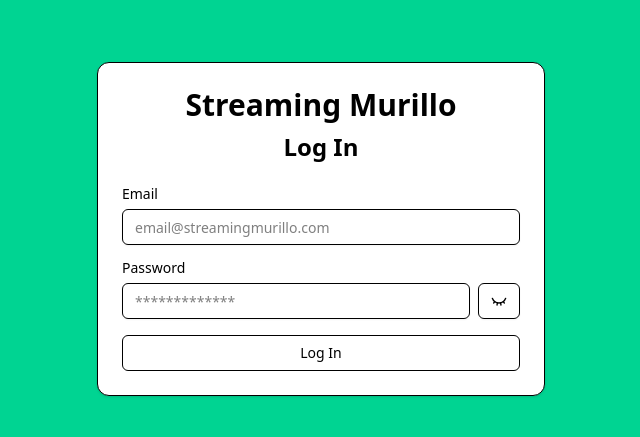
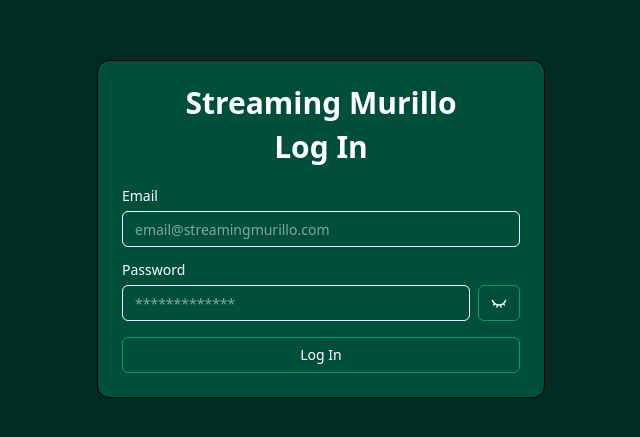
Before and after one commit to diegomurillocorrea/streaming, a Next.js app: page /login in a window 1280 px wide. Shown: the part 171-608 px from the top of the page, without its empty margins (319-959 px from the left). Built offline with nearby package versions, Linux system fonts and the light colour scheme; no server answers.

Commit message:
✅ Make adjustments to login and admin side bar

```diff
--- a/app/login/page.jsx
+++ b/app/login/page.jsx
@@ -53,16 +53,14 @@ export default function LoginPage() {
     };
 
     return (
-        <div className="min-h-screen flex items-center justify-center bg-emerald-400 px-4">
-            <Card className="w-full max-w-md bg-white">
-                <CardHeader>
-                    <CardTitle className="text-3xl text-center">
-                        Streaming Murillo
-                    </CardTitle>
-                    <CardTitle className="text-2xl text-center">Log In</CardTitle>
+        <div className="min-h-screen flex items-center justify-center bg-emerald-950 text-emerald px-4">
+            <Card className="w-full max-w-md bg-emerald-900 ">
+                <CardHeader className="text-white">
+                    <CardTitle className="text-3xl text-center">Streaming Murillo</CardTitle>
+                    <CardTitle className="text-3xl text-center">Log In</CardTitle>
                 </CardHeader>
 
-                <CardContent>
+                <CardContent className="text-white">
                     <form className="space-y-4" onSubmit={handleLogin}>
                         <div className="space-y-2">
                             <Label htmlFor="email">Email</Label>
@@ -94,7 +92,7 @@ export default function LoginPage() {
                                     variant="outline"
                                     disabled={loading}
                                     onClick={() => setShowPass((v) => !v)}
-                                    className="whitespace-nowrap cursor-pointer hover:bg-black hover:text-white duration-300"
+                                    className="whitespace-nowrap cursor-pointer border-emerald-400/60 hover:bg-black hover:border-black hover:text-white duration-300"
                                 >
                                     {showPass ? <LuEye /> : <LuEyeClosed />}
                                 </Button>
@@ -108,7 +106,7 @@ export default function LoginPage() {
                         <Button
                             type="submit"
                             disabled={loading}
-                            className="w-full border border-black cursor-pointer hover:bg-black hover:text-white duration-300"
+                            className="w-full border border-emerald-400/60 cursor-pointer hover:bg-black hover:text-white hover:border-black duration-300"
                         >
                             {loading ? "Logging in..." : "Log In"}
                         </Button>
--- a/components/interface/AdminSidebar.jsx
+++ b/components/interface/AdminSidebar.jsx
@@ -43,9 +43,14 @@ export default function AdminSidebar() {
     return (
         <aside className="h-screen sticky top-0 bg-emerald-950 border-r border-emerald-800 w-[15%] min-w-[220px] flex flex-col">
             <div className="px-4 py-4 border-b border-emerald-800">
-                <p className="text-xs font-semibold uppercase tracking-wide text-emerald-300">
-                    Streaming Murillo
-                </p>
+                <Link
+                    href="/"
+                    className="inline-block cursor-pointer"
+                >
+                    <p className="text-xs font-semibold uppercase tracking-wide text-emerald-300 hover:text-emerald-100 transition-colors">
+                        Streaming Murillo
+                    </p>
+                </Link>
                 <p className="text-sm text-emerald-100">Administration</p>
             </div>
 
```
